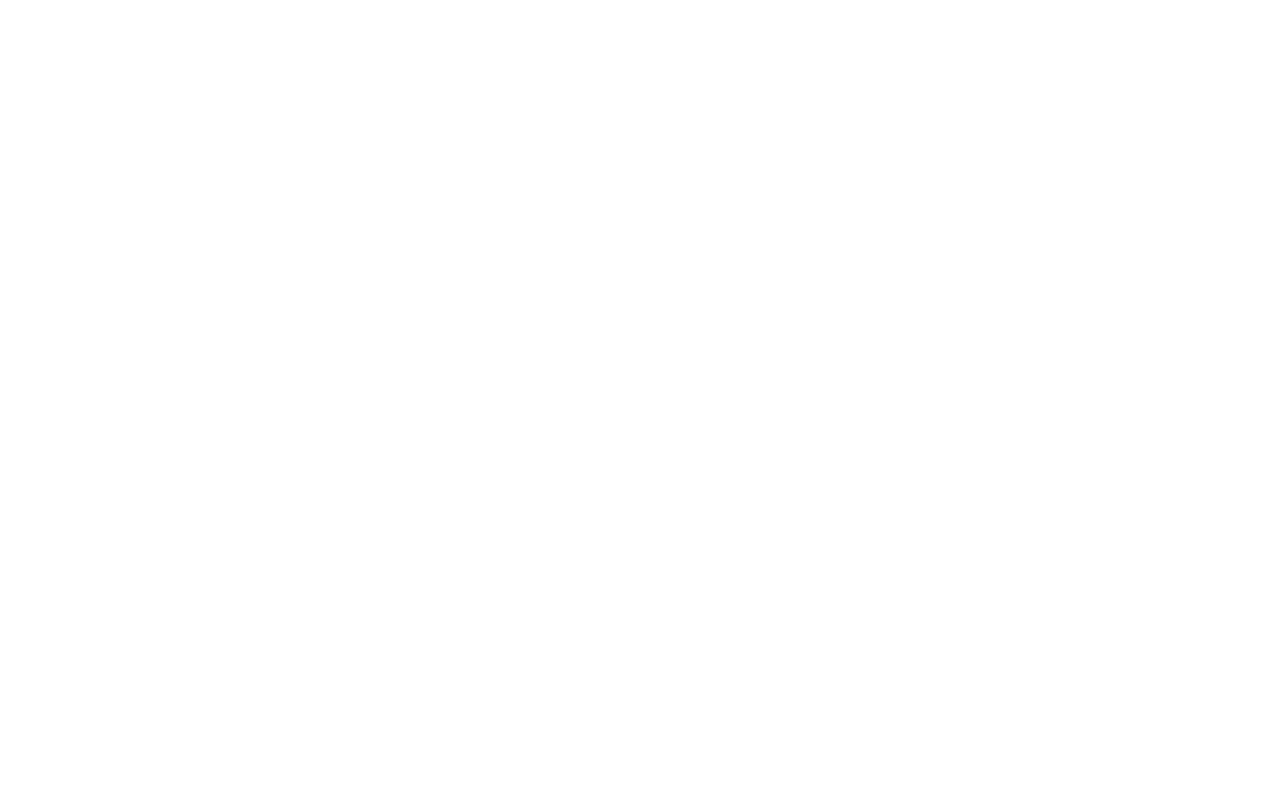
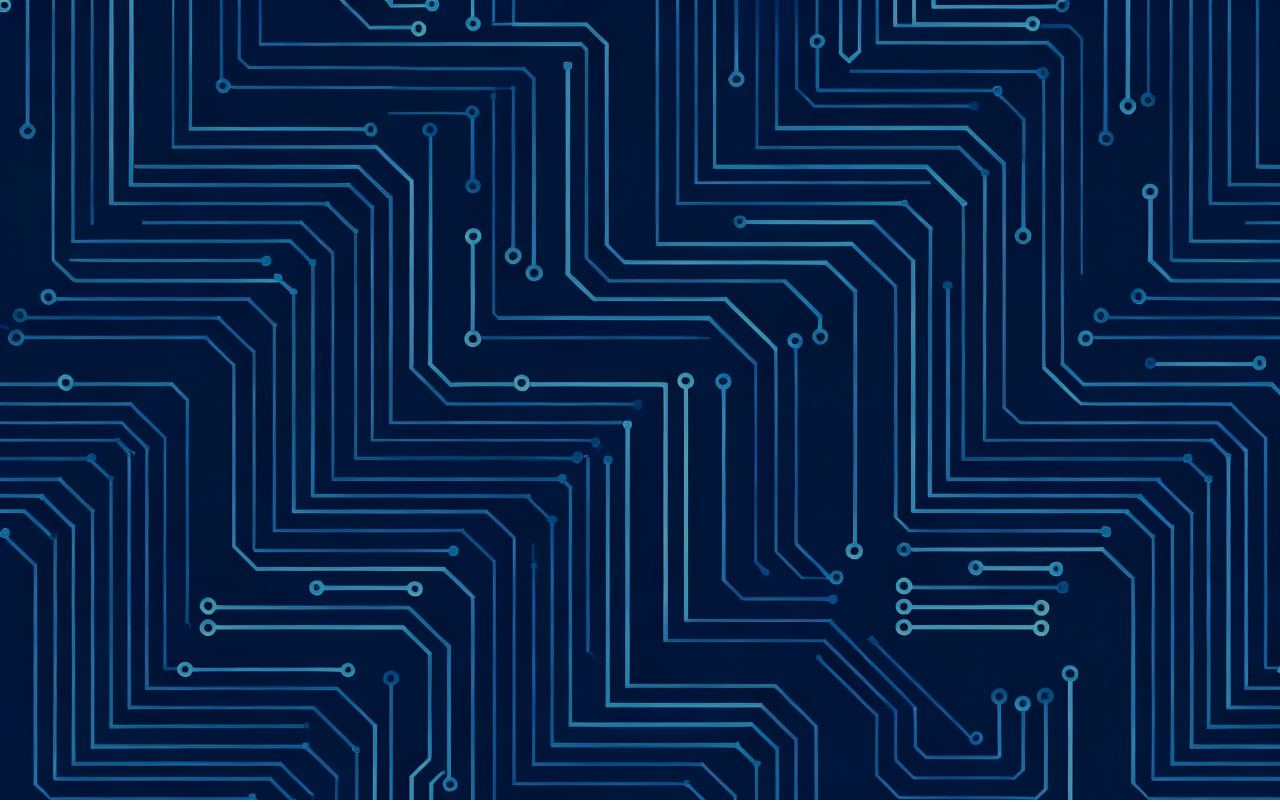
Before and after one commit to rjohnson8969/my-portfolio, a React (Vite) app: page / in a window 1280 px wide. Shown: the top 802 px of the page. Built offline with nearby package versions, Linux system fonts and the light colour scheme.

Commit message:
background added

```diff
--- a/src/App.css
+++ b/src/App.css
@@ -1,4 +1,18 @@
+
+.App::before {
+  content: '';
+  position: fixed;
+  top: 0;
+  left: 0;
+  width: 100%;
+  height: 100%;
+  background-color: rgba(0, 0, 0, 0.3);  /* Dark overlay */
+  z-index: -1;
+}
+
 .App {
+  position: relative;
+  z-index: 1;
   font-family: 'Segoe UI', Tahoma, Geneva, Verdana, sans-serif;
   max-width: 1200px;
   margin: auto;
--- a/src/index.css
+++ b/src/index.css
@@ -32,7 +32,11 @@
   padding: 0;
   min-width: 320px;
   min-height: 100vh;
-  /* REMOVE display: flex and place-items: center */
+  background-image: url('/background.jpg');
+  background-size: cover;
+  background-position: center;
+  background-attachment: fixed;
+  background-repeat: no-repeat;
 }
 
 h1 {
```
Also changed, not shown: public/background.jpg (added).
